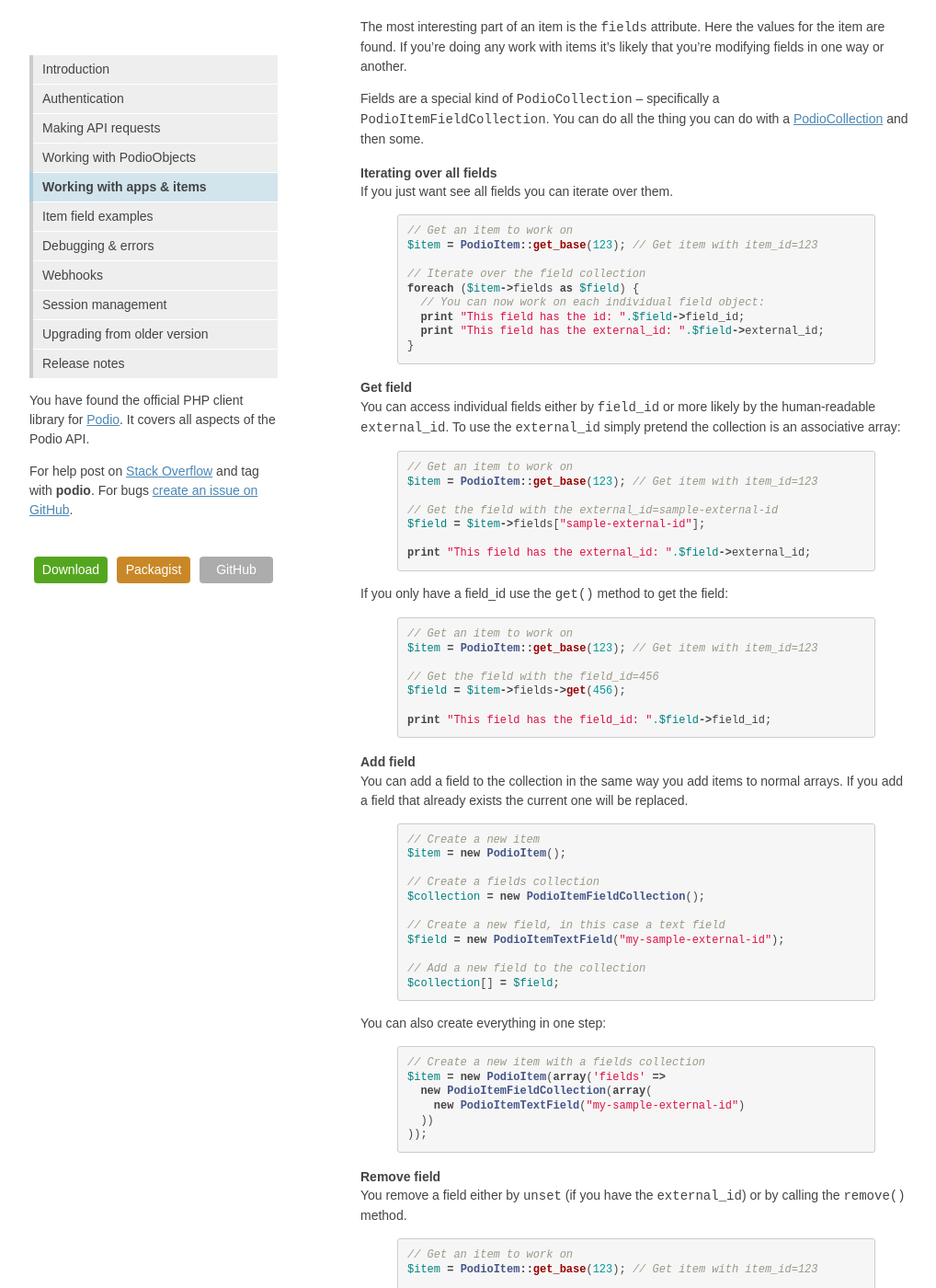
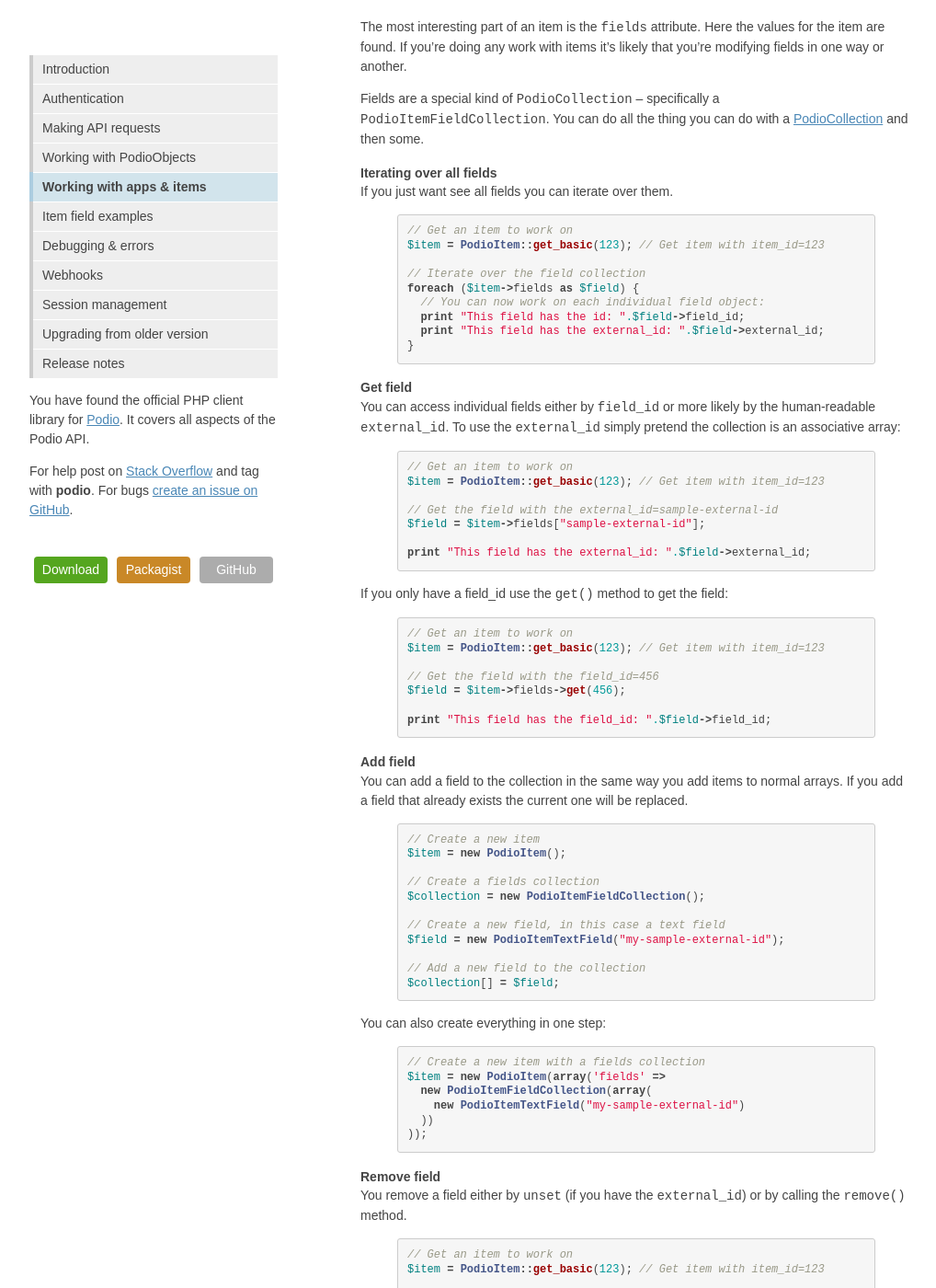
Before and after one commit to podio-community/podio-php, a Jekyll site: the page built from items/index.md, in a window 1280 px wide and 1400 px high, scrolled down 1281 px. Shown: the whole window at 92% size, without its empty margins (128-1146 px from the left). Built offline with Jekyll 4.4.1, drawn with Linux system fonts in a browser that asks for light colours.

Commit message:
get_base should be get_basic

```diff
--- a/items/index.md
+++ b/items/index.md
@@ -70,7 +70,7 @@ If you just want see all fields you can iterate over them.
 
 {% highlight php startinline %}
 // Get an item to work on
-$item = PodioItem::get_base(123); // Get item with item_id=123
+$item = PodioItem::get_basic(123); // Get item with item_id=123
 
 // Iterate over the field collection
 foreach ($item->fields as $field) {
@@ -85,7 +85,7 @@ You can access individual fields either by `field_id` or more likely by the huma
 
 {% highlight php startinline %}
 // Get an item to work on
-$item = PodioItem::get_base(123); // Get item with item_id=123
+$item = PodioItem::get_basic(123); // Get item with item_id=123
 
 // Get the field with the external_id=sample-external-id
 $field = $item->fields["sample-external-id"];
@@ -97,7 +97,7 @@ If you only have a field_id use the `get()` method to get the field:
 
 {% highlight php startinline %}
 // Get an item to work on
-$item = PodioItem::get_base(123); // Get item with item_id=123
+$item = PodioItem::get_basic(123); // Get item with item_id=123
 
 // Get the field with the field_id=456
 $field = $item->fields->get(456);
@@ -137,7 +137,7 @@ You remove a field either by `unset` (if you have the `external_id`) or by calli
 
 {% highlight php startinline %}
 // Get an item to work on
-$item = PodioItem::get_base(123); // Get item with item_id=123
+$item = PodioItem::get_basic(123); // Get item with item_id=123
 
 // Remove the field with the external_id=sample-external-id
 unset($item->fields["sample-external-id"]);
@@ -145,7 +145,7 @@ unset($item->fields["sample-external-id"]);
 
 {% highlight php startinline %}
 // Get an item to work on
-$item = PodioItem::get_base(123); // Get item with item_id=123
+$item = PodioItem::get_basic(123); // Get item with item_id=123
 
 // Remove the field with the field_id=456
 $item->fields->remove(456);
```
